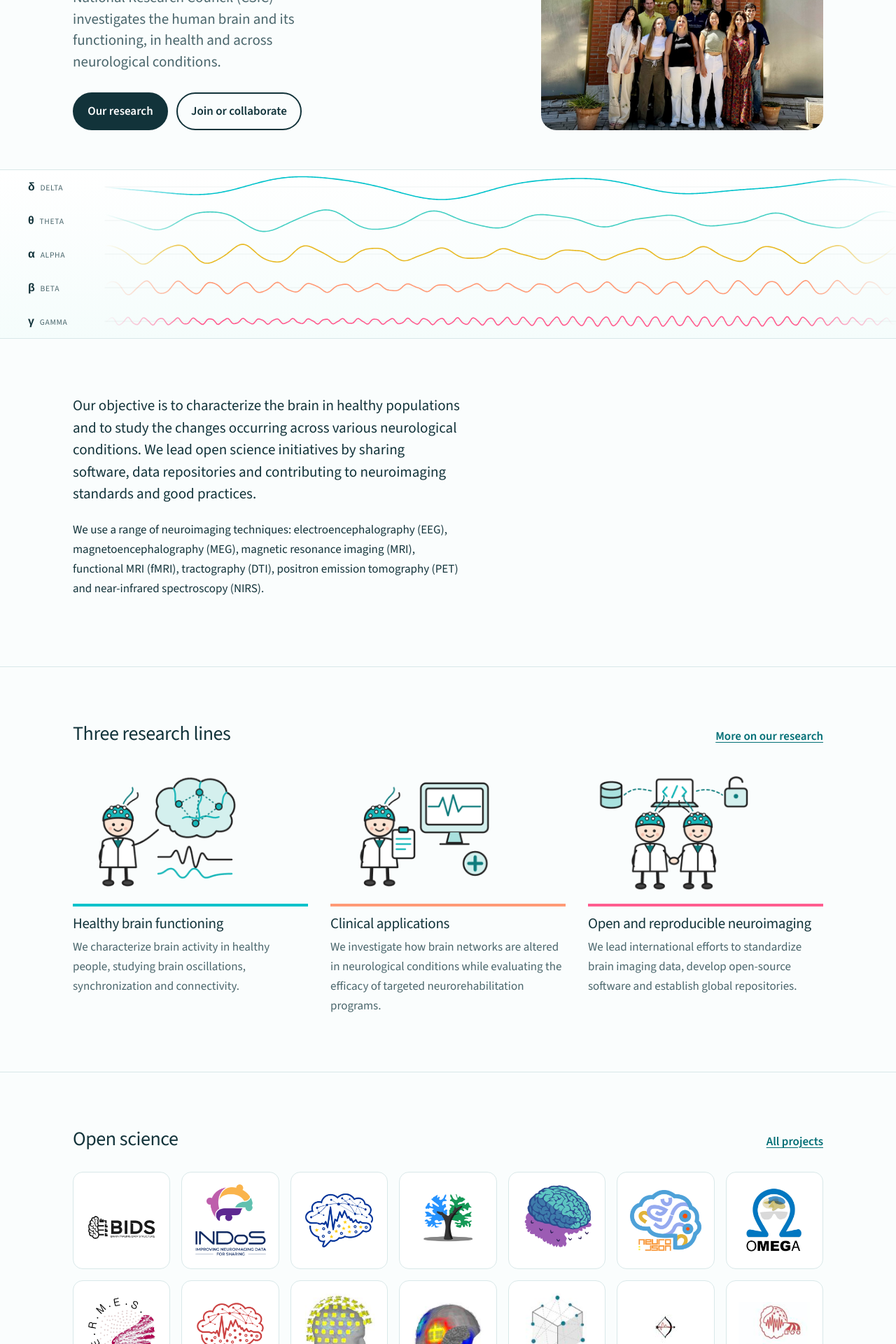
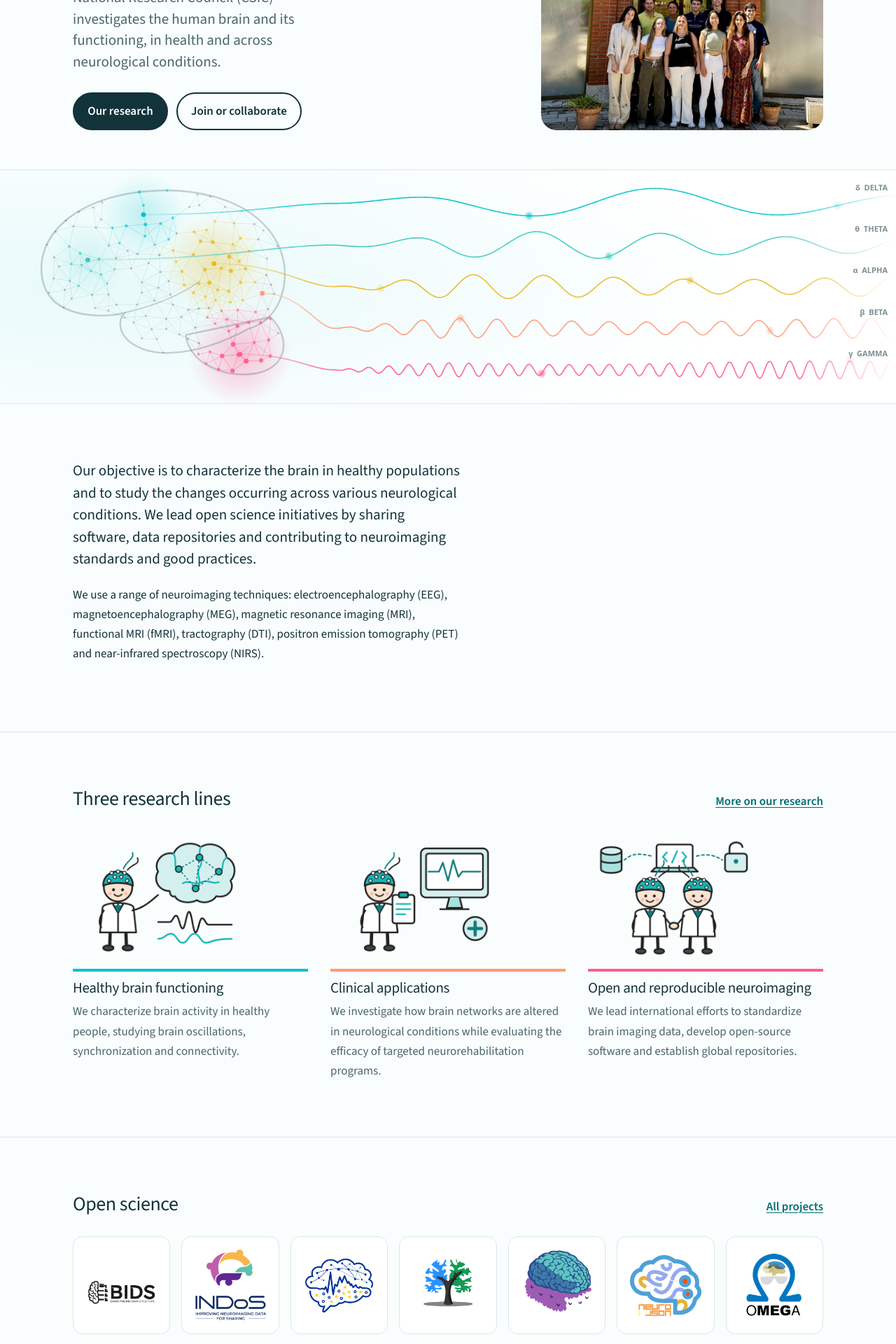
Before and after one commit to cajal-neuroimaging/cajal-neuroimaging.github.io, a Jekyll site: the page built from index.html, in a window 1280 px wide. Shown: the part 471-2391 px from the top of the page at 70% size. Built offline with Jekyll 4.4.1, drawn with Linux system fonts in a browser that asks for light colours; part of the change alters nothing that is shown.

Commit message:
Home: brain network with pulsing regions sending out the five rhythms
Co-Authored-By: Claude Opus 5.5 <noreply@anthropic.com>
Claude-Session: https://claude.ai/code/session_016qHx7xJtVuA2p8MXZK7uaB

```diff
--- a/_includes/signal.html
+++ b/_includes/signal.html
@@ -1,10 +1,3 @@
-<figure class="rhythms" aria-label="Five brain rhythms, from slow delta to fast gamma oscillations">
+<figure class="rhythms" aria-label="A brain with active regions sending out five rhythms, from slow delta to fast gamma">
   <canvas class="rhythms__canvas" aria-hidden="true"></canvas>
-  <ul class="rhythms__labels">
-    <li style="--i:0"><b>δ</b> Delta</li>
-    <li style="--i:1"><b>θ</b> Theta</li>
-    <li style="--i:2"><b>α</b> Alpha</li>
-    <li style="--i:3"><b>β</b> Beta</li>
-    <li style="--i:4"><b>γ</b> Gamma</li>
-  </ul>
 </figure>
--- a/assets/css/main.css
+++ b/assets/css/main.css
@@ -470,3 +470,6 @@ p { margin: 0 0 1em; }
 .rhythms__labels { position: absolute; inset: 0 auto 0 var(--gutter); list-style: none; margin: 0; padding: 0; pointer-events: none; }
 .rhythms__labels li { position: absolute; top: calc((var(--i) + .5) * 20%); transform: translateY(-50%); font-size: .72rem; letter-spacing: .06em; text-transform: uppercase; color: var(--ink-soft); white-space: nowrap; }
 .rhythms__labels b { font: 600 1rem var(--display); color: var(--ink); margin-right: .3rem; text-transform: none; letter-spacing: 0; }
+
+.rhythms { background: radial-gradient(120% 140% at 12% 50%, color-mix(in srgb, var(--turquoise) 9%, var(--surface)), var(--surface) 60%) !important; }
+.rhythms__canvas { height: clamp(240px, 26vw, 340px) !important; }
--- a/assets/js/main.js
+++ b/assets/js/main.js
@@ -9,53 +9,137 @@ if (toggle && nav) {
 }
 
 // Draw the brain-rhythm traces once, unless the visitor prefers less motion
-// Home: five brain rhythms flowing slowly, drawn on a canvas
+// Home: a brain network with active regions sending out five rhythms
 const rhythms = document.querySelector('.rhythms__canvas');
 if (rhythms) {
   const ctx = rhythms.getContext('2d');
   const still = window.matchMedia('(prefers-reduced-motion: reduce)').matches;
-  // delta, theta, alpha, beta, gamma: cycles across the width, amplitude, colour
+  const INK = [18, 51, 59];
+  const rgb = (h) => [1, 3, 5].map((i) => parseInt(h.slice(i, i + 2), 16));
+  const rgba = (c, a) => `rgba(${c[0]},${c[1]},${c[2]},${a})`;
+  // Brain outline from the group logo (logo coordinates)
+  const CEREBRUM = new Path2D('M150 206C120 214 78 210 56 192C34 172 32 136 48 108C70 70 122 46 186 42C244 38 302 52 336 86C364 114 372 152 360 186C352 208 336 222 316 228C290 242 252 258 214 260C184 262 158 252 148 236C142 226 142 214 150 206Z');
+  const CEREBELLUM = new Path2D('M232 236C236 276 290 298 334 286C368 276 374 240 346 212Z');
+  const SULCUS = new Path2D('M150 206C184 198 220 186 250 164');
+  // delta, theta, alpha, beta, gamma: source region (logo coords), cycles across the lane, colour
   const bands = [
-    { f: 3,  a: .34, c: '#00C2CB' },
-    { f: 7,  a: .30, c: '#45CFC3' },
-    { f: 12, a: .27, c: '#E8B923' },
-    { f: 24, a: .20, c: '#FF9A76' },
-    { f: 48, a: .14, c: '#FF5D8F' },
+    { name: 'Delta', g: 'δ', src: [175, 74], f: 2.2, c: rgb('#00C2CB') },
+    { name: 'Theta', g: 'θ', src: [100, 135],  f: 4.5, c: rgb('#3CC9BE') },
+    { name: 'Alpha', g: 'α', src: [270, 140], f: 8,   c: rgb('#E8B923') },
+    { name: 'Beta',  g: 'β', src: [335, 180], f: 15,  c: rgb('#FF9A76') },
+    { name: 'Gamma', g: 'γ', src: [305, 262], f: 28,  c: rgb('#FF5D8F') },
   ];
-  let w = 0, h = 0, t = 0, visible = true, last = 0;
+  // Network nodes sampled inside the brain, seeded so the layout is stable
+  let seed = 7; const rnd = () => ((seed = (seed * 16807) % 2147483647) / 2147483647);
+  const probe = document.createElement('canvas').getContext('2d');
+  const nodes = [];
+  while (nodes.length < 150) {
+    const x = 36 + rnd() * 336, y = 38 + rnd() * 256;
+    if (probe.isPointInPath(CEREBRUM, x, y) || probe.isPointInPath(CEREBELLUM, x, y)) {
+      if (nodes.every((n) => Math.hypot(n[0] - x, n[1] - y) > 13)) nodes.push([x, y, rnd() * 6.28]);
+    }
+  }
+  const edges = [];
+  nodes.forEach((a, i) => nodes.forEach((b, j) => { if (j > i && Math.hypot(a[0] - b[0], a[1] - b[1]) < 30) edges.push([i, j]); }));
+
+  let w = 0, h = 0, t = 0, visible = true, last = 0, S = 1, ox = 0, oy = 0;
   const resize = () => {
     const dpr = Math.min(window.devicePixelRatio || 1, 2);
     w = rhythms.clientWidth; h = rhythms.clientHeight;
     rhythms.width = w * dpr; rhythms.height = h * dpr;
     ctx.setTransform(dpr, 0, 0, dpr, 0, 0);
+    S = Math.min((h * .86) / 270, (w * .34) / 340);
+    ox = Math.max(w * .04, 12) - 30 * S; oy = (h - 270 * S) / 2 - 36 * S;
   };
+  const P = (x, y) => [ox + x * S, oy + y * S];
+
   const draw = () => {
     ctx.clearRect(0, 0, w, h);
-    const lane = h / bands.length, x0 = Math.min(150, w * .16);
+    const brainRight = P(372, 0)[0], xs = brainRight + Math.max(30, w * .05);
+    const lane = h / (bands.length + .6);
+    // activation level of each source region
+    const act = bands.map((b, i) => .55 + .45 * Math.sin(t * (0.7 + i * .23) + i * 1.7));
+
+    // soft glow under each active region
     bands.forEach((b, i) => {
-      const mid = lane * (i + .5), amp = lane * .38 * (b.a / .34);
-      // faint baseline
-      ctx.strokeStyle = 'rgba(18,51,59,.06)'; ctx.lineWidth = 1;
-      ctx.beginPath(); ctx.moveTo(x0, mid); ctx.lineTo(w, mid); ctx.stroke();
-      const grad = ctx.createLinearGradient(x0, 0, w, 0);
-      grad.addColorStop(0, b.c + '00'); grad.addColorStop(.12, b.c); grad.addColorStop(.88, b.c); grad.addColorStop(1, b.c + '00');
-      ctx.strokeStyle = grad; ctx.lineWidth = 1.6; ctx.lineJoin = 'round'; ctx.lineCap = 'round';
-      ctx.beginPath();
-      for (let x = x0; x <= w; x += 2) {
-        const u = (x - x0) / (w - x0), ph = u * b.f * Math.PI * 2 - t * (1.2 + i * .35);
-        // main rhythm with a slow amplitude envelope and a little harmonic texture
-        const env = .75 + .25 * Math.sin(u * 2.2 * Math.PI - t * .4 + i);
-        const y = (Math.sin(ph) * env + .1 * Math.sin(ph * 2.3 + i)) / 1.1;
-        x === x0 ? ctx.moveTo(x, mid - y * amp) : ctx.lineTo(x, mid - y * amp);
+      const [x, y] = P(...b.src), r = 58 * S * (0.7 + act[i] * .5);
+      const g = ctx.createRadialGradient(x, y, 0, x, y, r);
+      g.addColorStop(0, rgba(b.c, .38 * act[i])); g.addColorStop(1, rgba(b.c, 0));
+      ctx.fillStyle = g; ctx.beginPath(); ctx.arc(x, y, r, 0, 6.29); ctx.fill();
+    });
+
+    // brain outline
+    ctx.save(); ctx.translate(ox, oy); ctx.scale(S, S);
+    ctx.lineWidth = 2.2 / S * 1.1; ctx.strokeStyle = rgba(INK, .22); ctx.lineJoin = 'round'; ctx.lineCap = 'round';
+    ctx.stroke(CEREBRUM); ctx.stroke(CEREBELLUM); ctx.lineWidth = 1.6 / S; ctx.stroke(SULCUS);
+    ctx.restore();
+
+    // network: edges and nodes tinted by the nearest active region
+    const heat = nodes.map(([x, y, ph]) => {
+      let best = 0, col = INK;
+      bands.forEach((b, i) => {
+        const d = Math.hypot(x - b.src[0], y - b.src[1]);
+        const v = act[i] * Math.exp(-(d * d) / 2600);
+        if (v > best) { best = v; col = b.c; }
+      });
+      return [best * (.75 + .25 * Math.sin(t * 2 + ph)), col];
+    });
+    ctx.lineWidth = 1;
+    edges.forEach(([i, j]) => {
+      const [a, b] = [P(nodes[i][0], nodes[i][1]), P(nodes[j][0], nodes[j][1])];
+      const v = (heat[i][0] + heat[j][0]) / 2;
+      ctx.strokeStyle = v > .15 ? rgba(heat[i][1], .12 + v * .45) : rgba(INK, .08);
+      ctx.beginPath(); ctx.moveTo(...a); ctx.lineTo(...b); ctx.stroke();
+    });
+    nodes.forEach(([x, y], k) => {
+      const [px, py] = P(x, y), v = heat[k][0];
+      ctx.fillStyle = v > .15 ? rgba(heat[k][1], .45 + v * .55) : rgba(INK, .22);
+      ctx.beginPath(); ctx.arc(px, py, (1.3 + v * 2.2) * Math.max(S, .7), 0, 6.29); ctx.fill();
+    });
+
+    // signals leaving each region and settling into their own lane
+    ctx.font = '600 11px system-ui, sans-serif';
+    bands.forEach((b, i) => {
+      const [sx, sy] = P(...b.src), ly = lane * (i + .8);
+      const pts = [];
+      // smooth exit curve from the source to the lane
+      for (let k = 0; k <= 40; k++) {
+        const u = k / 40, m = 1 - u;
+        const c1 = [sx + (xs - sx) * .55, sy], c2 = [xs - (xs - sx) * .25, ly];
+        pts.push([m*m*m*sx + 3*m*m*u*c1[0] + 3*m*u*u*c2[0] + u*u*u*xs, m*m*m*sy + 3*m*m*u*c1[1] + 3*m*u*u*c2[1] + u*u*u*ly]);
       }
-      ctx.stroke();
+      // the rhythm, growing in amplitude as it leaves the brain
+      const amp = lane * .36 * (1 - i * .1), span = w - xs;
+      for (let x = xs + 2; x <= w; x += 2) {
+        const u = (x - xs) / span, grow = Math.min(1, u * 5);
+        const ph = u * b.f * 6.283 - t * (1.4 + i * .5);
+        pts.push([x, ly - Math.sin(ph) * amp * grow * (.8 + .2 * Math.sin(u * 7 - t * .5 + i))]);
+      }
+      const g = ctx.createLinearGradient(sx, 0, w, 0);
+      g.addColorStop(0, rgba(b.c, .15)); g.addColorStop((xs - sx) / (w - sx), rgba(b.c, .9)); g.addColorStop(.85, rgba(b.c, .85)); g.addColorStop(1, rgba(b.c, 0));
+      ctx.strokeStyle = g; ctx.lineWidth = 1.7; ctx.lineJoin = 'round'; ctx.lineCap = 'round';
+      ctx.beginPath(); pts.forEach((p, k) => (k ? ctx.lineTo(...p) : ctx.moveTo(...p))); ctx.stroke();
+      // a few bright pulses travelling outwards
+      for (let q = 0; q < 2; q++) {
+        const pos = ((t * .09 + q * .5 + i * .13) % 1), p = pts[Math.floor(pos * (pts.length - 1))];
+        const fade = Math.sin(pos * Math.PI), r = 7;
+        const pg = ctx.createRadialGradient(p[0], p[1], 0, p[0], p[1], r);
+        pg.addColorStop(0, rgba(b.c, .9 * fade)); pg.addColorStop(1, rgba(b.c, 0));
+        ctx.fillStyle = pg; ctx.beginPath(); ctx.arc(p[0], p[1], r, 0, 6.29); ctx.fill();
+      }
+      // source dot and label
+      ctx.fillStyle = rgba(b.c, 1); ctx.beginPath(); ctx.arc(sx, sy, 3.2 * Math.max(S, .8), 0, 6.29); ctx.fill();
+      if (w > 560) {
+        ctx.fillStyle = rgba(INK, .55); ctx.textAlign = 'right';
+        ctx.fillText(`${b.g}  ${b.name.toUpperCase()}`, w - 12, ly - lane * .32);
+      }
     });
   };
   const loop = (ms) => {
-    if (visible) { t += Math.min(ms - last, 50) / 1000 * .6; draw(); }
+    if (visible) { t += Math.min(ms - last, 50) / 1000 * .55; draw(); }
     last = ms; requestAnimationFrame(loop);
   };
-  resize(); draw();
+  resize(); t = 2; draw();
   window.addEventListener('resize', () => { resize(); draw(); });
   if (!still) {
     new IntersectionObserver(([e]) => { visible = e.isIntersecting; }).observe(rhythms);
```
